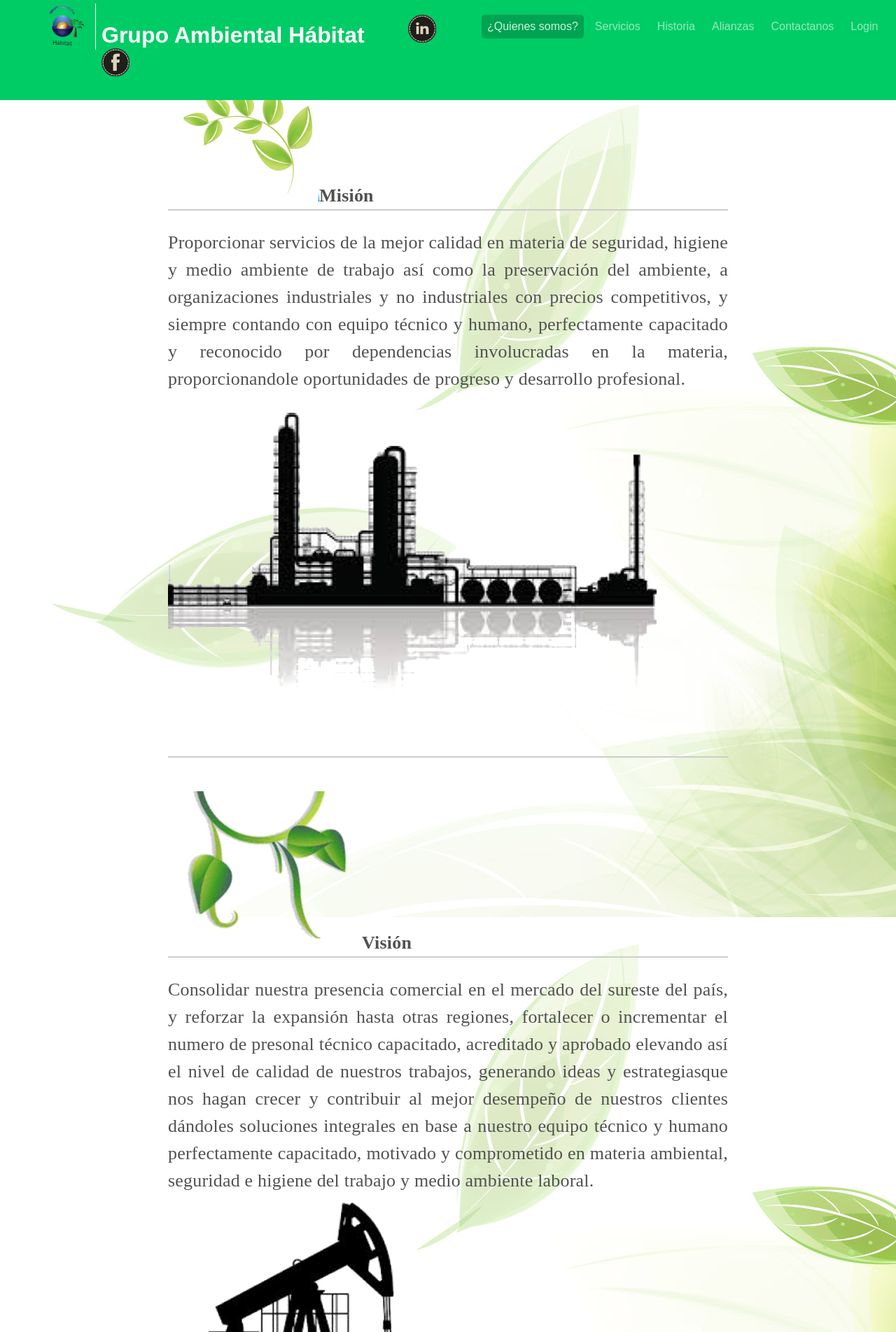
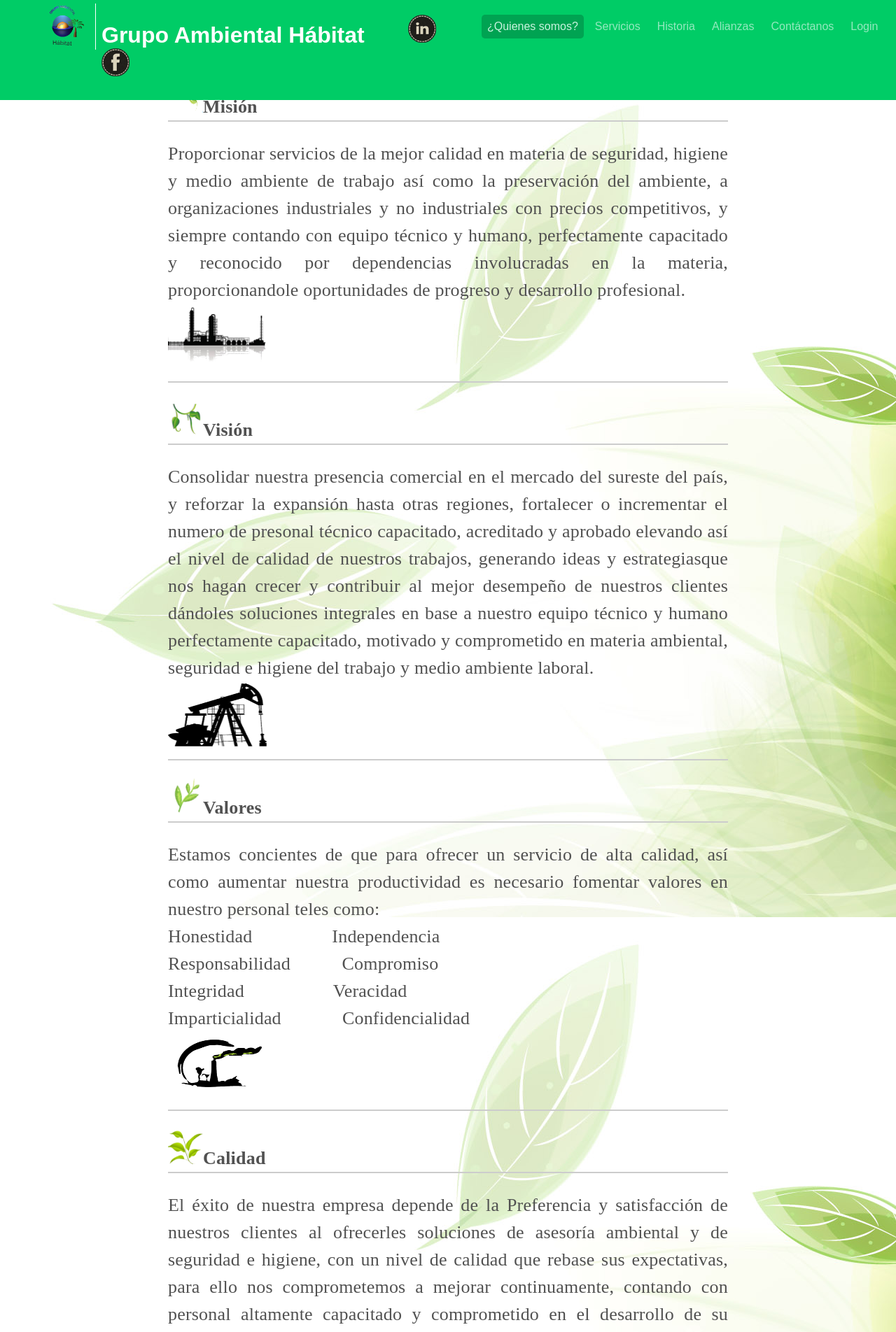
Before and after one commit to Yosihio/gruphabit, a PHP site: page /quienes.php in a window 1280 px wide. Shown: the top 1904 px of the page at 70% size. Run offline with PHP 8.4, Linux system fonts and the light colour scheme; some libraries are stand-ins or nearby versions.

Commit message:
Se añadieron los cambios que se pidieron.

```diff
--- a/contactanos.php
+++ b/contactanos.php
@@ -41,7 +41,7 @@
 					<li><a href="servicios.php">Servicios</a></li>
 					<li><a href="historia.php">Historia</a></li>
 					<li><a href="alianzas.php">Alianzas</a></li>
-					<li class="selected"><a href="contactanos.php">Contactanos</a></li>
+					<li class="selected"><a href="contactanos.php">Contáctanos</a></li>
 					<li ><a href="login.php">Login</a></li>
 				</ul>
 			</nav>
@@ -78,6 +78,9 @@ ventas@grupo‐habitat.com
 		</form>
 	</section>
 
+	<div style="background:url('/img/svg/grass1.svg'); height:50px;">
+	</div>
+
 	<footer id="footer" class="footer">
     	<div class="fcontenido">
         	<span>Grupo Ambiental Hábitat S. A. de C. V. © 2014</span>
--- a/historia.php
+++ b/historia.php
@@ -40,7 +40,7 @@
 					<li><a href="servicios.php">Servicios</a></li>
 					<li class="selected"><a href="historia.php">Historia</a></li>
 					<li><a href="alianzas.php">Alianzas</a></li>
-					<li><a href="contactanos.php">Contactanos</a></li>
+					<li><a href="contactanos.php">Contáctanos</a></li>
 					<li><a href="login.php">Login</a></li>
 				</ul>
 			</nav>
@@ -79,6 +79,9 @@
 		</article>
 	</section>
 
+	<div style="background:url('/img/svg/grass1.svg'); height:50px;">
+	</div>
+
 	<footer id="footer" class="footer">
     	<div class="fcontenido">
         	<span>Grupo Ambiental Hábitat S. A. de C. V. © 2014</span>
--- a/index.php
+++ b/index.php
@@ -39,7 +39,7 @@
 					<li><a href="servicios.php">Servicios</a></li>
 					<li><a href="historia.php">Historia</a></li>
 					<li><a href="alianzas.php">Alianzas</a></li>
-					<li><a href="contactanos.php">Contactanos</a></li>
+					<li><a href="contactanos.php">Contáctanos</a></li>
 					<li><a href="login.php">Login</a></li>
 				</ul>
 			</nav>
@@ -88,7 +88,7 @@
 
 	<section id="colaboradores" class="colaboradores">
 		<div class="contenedor caja-interna">
-			<h3 class="proveedor font-proveed">Somos Proveedores De Servicios De:</h3>
+			<h3 class="proveedor font-proveed">Nuestros clientes son:</h3>
 			<div class="logotipos">
 				<a href="http://www.acuariodeveracruz.com/" target="_blank" rel="nofollow" title="Acuario De Veracruz" class="sponsor">
 					<img src="img/Acuariover.png" alt="Acuario De Veracruz" height="50">
@@ -179,6 +179,8 @@
 		</div>
 	</section>
 
+	<div style="background:url('/img/svg/grass1.svg'); height:50px;">
+	</div>
 
 	<footer id="footer" class="footer">
     	<div class="fcontenido">
--- a/quienes.php
+++ b/quienes.php
@@ -40,7 +40,7 @@
 					<li><a href="servicios.php">Servicios</a></li>
 					<li><a href="historia.php">Historia</a></li>
 					<li><a href="alianzas.php">Alianzas</a></li>
-					<li><a href="contactanos.php">Contactanos</a></li>
+					<li><a href="contactanos.php">Contáctanos</a></li>
 					<li><a href="login.php">Login</a></li>
 				</ul>
 			</nav>
@@ -52,16 +52,16 @@
 		<article class="post">
 			<div class="post-cajon">
 				<div class="post-contenido">
-					<p id="tras"><img src="img/parallax/mision oja.png"><strong>Misión</strong></p>
+					<p id="tras"><img src="img/parallax/mision oja.png" style="width:50px; height:50px;"><strong>Misión</strong></p>
 					<p>
 						Proporcionar servicios de la mejor calidad en materia de seguridad, higiene y medio
 						ambiente de trabajo así como la preservación del ambiente, a organizaciones industriales
 						y no industriales con precios competitivos, y siempre contando con equipo técnico y
 						humano, perfectamente capacitado y reconocido por dependencias involucradas en la
 						materia, proporcionandole oportunidades de progreso y desarrollo profesional.<br>
-						<img src="img/parallax/misionabajo.png">
+						<img src="img/parallax/misionabajo.png" style="width:150px; height:100px;">
 					</p>
-					<p id="tras"><img src="img/parallax/vision hoja.png"><strong>Visión</strong></p>
+					<p id="tras"><img src="img/parallax/vision hoja.png" style="width:50px; height:50px;"><strong>Visión</strong></p>
 					<p>
 						Consolidar nuestra presencia comercial en el mercado del sureste del país, y
 						reforzar la expansión hasta otras regiones, fortalecer o incrementar el numero
@@ -71,9 +71,9 @@
 						en base a nuestro equipo técnico y humano perfectamente capacitado, motivado y
 						comprometido en materia ambiental, seguridad e higiene del trabajo y medio
 						ambiente laboral.<br>
-						<img src="img/parallax/visionabajo.png">
+						<img src="img/parallax/visionabajo.png" style="width:150px; height:100px;">
 					</p>
-					<p id="tras"><img src="img/parallax/valores hoja.png"><strong>Valores</strong></p>
+					<p id="tras"><img src="img/parallax/valores hoja.png" style="width:50px; height:50px;"><strong>Valores</strong></p>
 					<p>
 						Estamos concientes de que para ofrecer un servicio de alta calidad, así como aumentar
 						nuestra productividad es necesario fomentar valores en nuestro personal teles como:<br>
@@ -81,9 +81,9 @@
 						Responsabilidad  &nbsp &nbsp &nbsp &nbsp &nbsp Compromiso<br>
 						Integridad &nbsp &nbsp &nbsp &nbsp &nbsp &nbsp &nbsp &nbsp &nbsp Veracidad<br>
 						Imparticialidad &nbsp &nbsp &nbsp &nbsp &nbsp &nbsp Confidencialidad<br>
-						<img src="img/parallax/valoresabajo.png">
+						<img src="img/parallax/valoresabajo.png" style="width:150px; height:100px;">
 					</p>
-					<p id="tras"><img src="img/parallax/CALIDAD hoja.png"><strong>Calidad</strong></p>
+					<p id="tras"><img src="img/parallax/CALIDAD hoja.png" style="width:50px; height:50px;"><strong>Calidad</strong></p>
 					<p>
 						El éxito de nuestra empresa depende de la Preferencia y satisfacción de nuestros
 						clientes al ofrecerles soluciones de asesoría ambiental y de seguridad e  higiene,
@@ -92,12 +92,15 @@
 						el desarrollo de su trabajo, así como a preservar nuestro medio ambiente en estricto
 						cumplimiento de los requisitos normativos y referenciales en apego a los criterios
 						aplicables para la operación de la organización y de aplicación de nuestros servicios.<br>
-						<img src="img/parallax/calidadabajo.png">
+						<img src="img/parallax/calidadabajo.png" style="width:150px; height:100px;">
 					</p>
 				</div>
 			</div>
 		</article>
 	</section>
+
+	<div style="background:url('/img/svg/grass1.svg'); height:50px;">
+	</div>
 
 	<footer id="footer" class="footer">
     	<div class="fcontenido">
```
Also changed, not shown: alianzas.php (+18 -1 lines), servicios.php (+7 -4 lines), img/cca.jpg (added), img/svg/grass1.svg (added).
